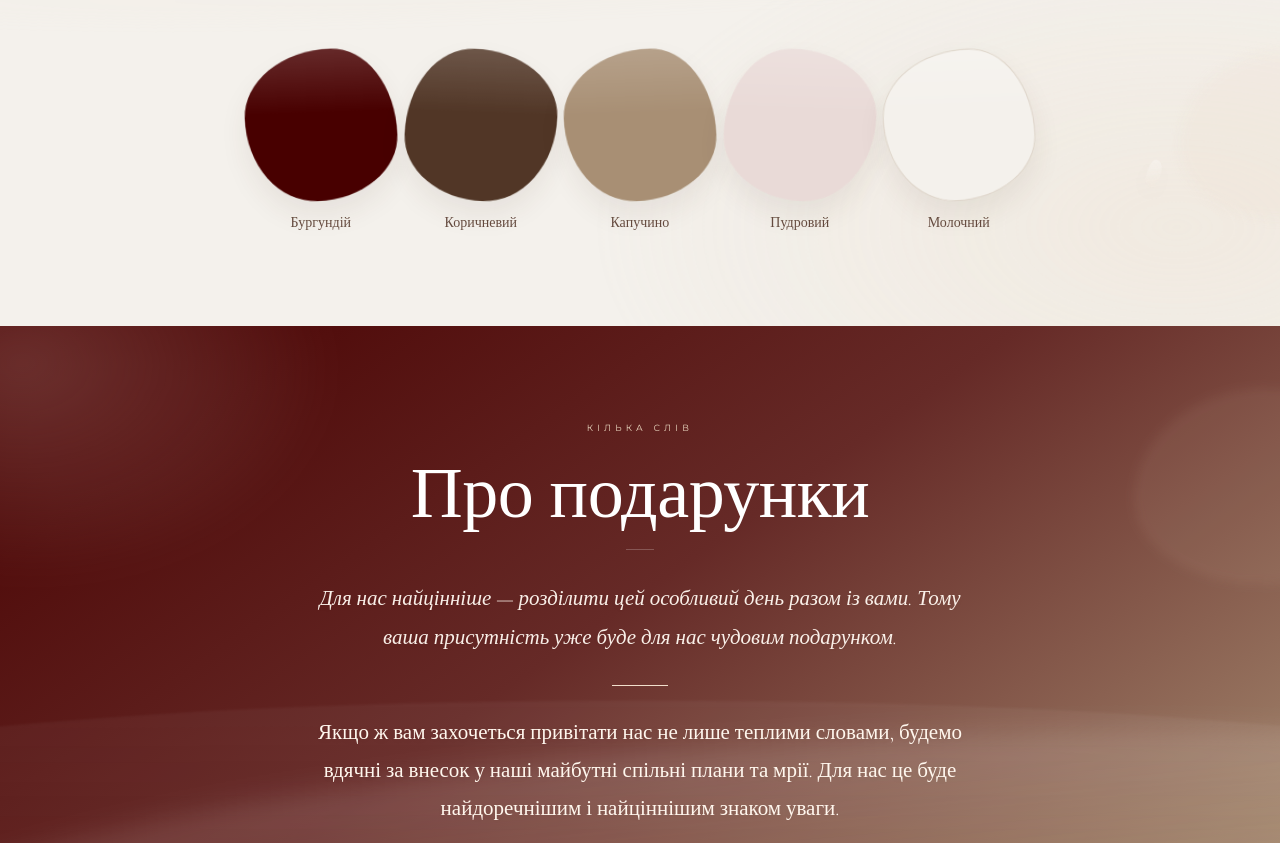
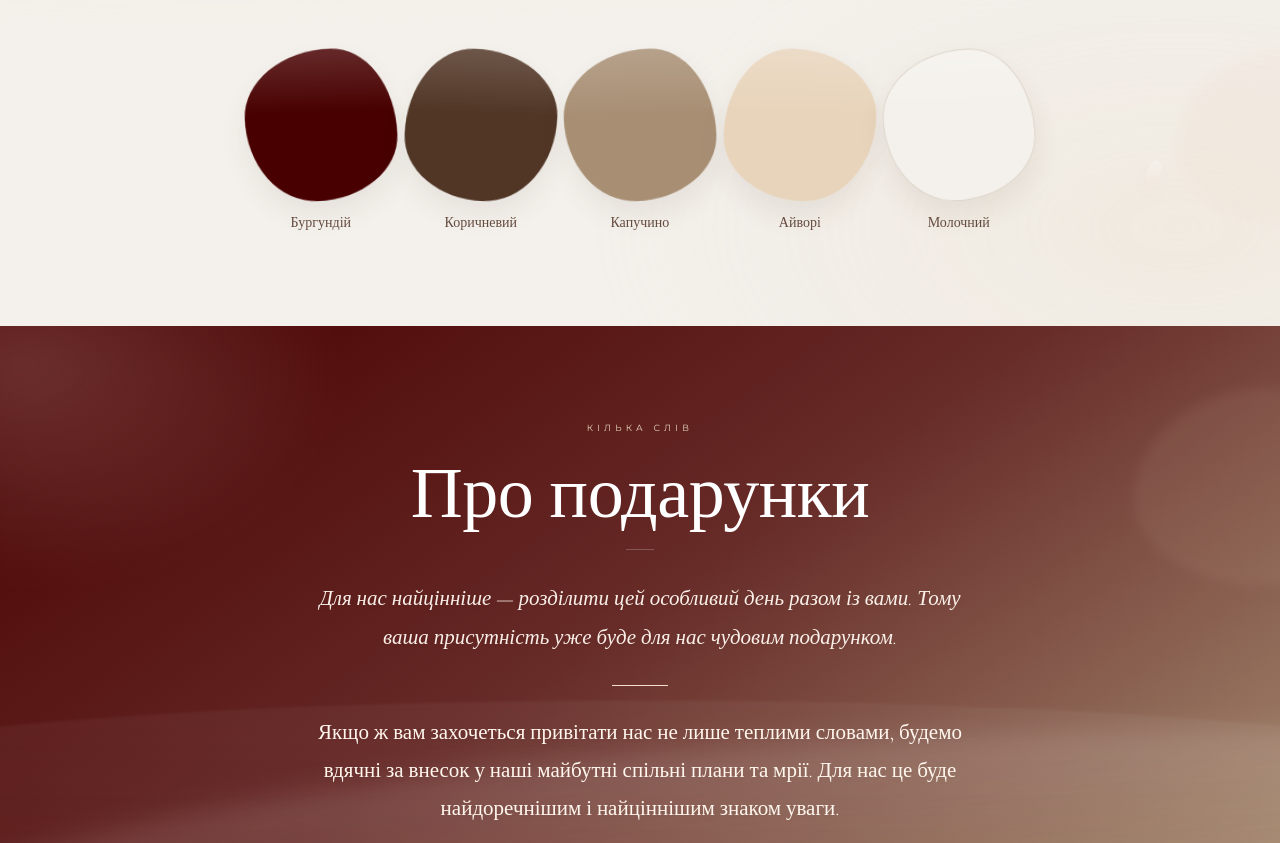
Before and after one commit to sofiaseme111-arch/our.wedding.day, a plain HTML site: page index.html in a window 1280 px wide. Shown: the part 3399-4242 px from the top of the page. Drawn offline with nearby package versions, Linux system fonts and the light colour scheme; a web font is replaced by a local one.

Commit message:
Restore ivory dress-code color

```diff
--- a/index.html
+++ b/index.html
@@ -174,7 +174,7 @@ h2{font:300 clamp(42px,8vw,72px)/1.03 "Cormorant Garamond",serif;letter-spacing:
 .palette.show-swatches .swatch:nth-child(5){animation-delay:.85s}
 @keyframes swatchWave{0%{opacity:0;transform:translateY(45px) scale(.86) rotate(2deg)}65%{opacity:1;transform:translateY(-7px) scale(1.02) rotate(-1deg)}100%{opacity:1;transform:none}}
 .color{width:100%;aspect-ratio:1/1;height:auto;border-radius:58% 42% 54% 46% / 44% 58% 42% 56%;box-shadow:0 14px 28px rgba(81,54,38,.08);position:relative;overflow:hidden;transform:rotate(-2deg);transition:transform .45s ease,border-radius .45s ease}.swatch:nth-child(even) .color{transform:rotate(2deg);border-radius:44% 56% 47% 53% / 58% 43% 57% 42%}.palette.show-swatches .swatch:nth-child(1) .color{animation:pebbleSettle .9s .05s ease both}.palette.show-swatches .swatch:nth-child(2) .color{animation:pebbleSettle .9s .25s ease both}.palette.show-swatches .swatch:nth-child(3) .color{animation:pebbleSettle .9s .45s ease both}.palette.show-swatches .swatch:nth-child(4) .color{animation:pebbleSettle .9s .65s ease both}.palette.show-swatches .swatch:nth-child(5) .color{animation:pebbleSettle .9s .85s ease both}@keyframes pebbleSettle{0%{border-radius:50%;filter:blur(2px)}100%{filter:none}}.color::after{content:"";position:absolute;inset:0;background:linear-gradient(180deg,rgba(255,255,255,.16),rgba(255,255,255,0) 42%);mix-blend-mode:screen}
-.swatch:nth-child(1) .color{background:#480000}.swatch:nth-child(2) .color{background:#513626}.swatch:nth-child(3) .color{background:#a88f74}.swatch:nth-child(4) .color{background:#e9dad7}.swatch:nth-child(5) .color{background:#f4f1ec;border:1px solid #ded5ca}
+.swatch:nth-child(1) .color{background:#480000}.swatch:nth-child(2) .color{background:#513626}.swatch:nth-child(3) .color{background:#a88f74}.swatch:nth-child(4) .color{background:#e8d4bb}.swatch:nth-child(5) .color{background:#f4f1ec;border:1px solid #ded5ca}
 .label{font:300 14px "Cormorant Garamond",serif;margin-top:13px;color:#654b3f}
 
 /* 6 GIFTS */
@@ -571,7 +571,7 @@ html,body{max-width:100%;overflow-x:hidden}
       <div class="swatch"><div class="color"></div><div class="label">Бургундій</div></div>
       <div class="swatch"><div class="color"></div><div class="label">Коричневий</div></div>
       <div class="swatch"><div class="color"></div><div class="label">Капучино</div></div>
-      <div class="swatch"><div class="color"></div><div class="label">Пудровий</div></div>
+      <div class="swatch"><div class="color"></div><div class="label">Айворі</div></div>
       <div class="swatch"><div class="color"></div><div class="label">Молочний</div></div>
     </div>
   </div>
```
